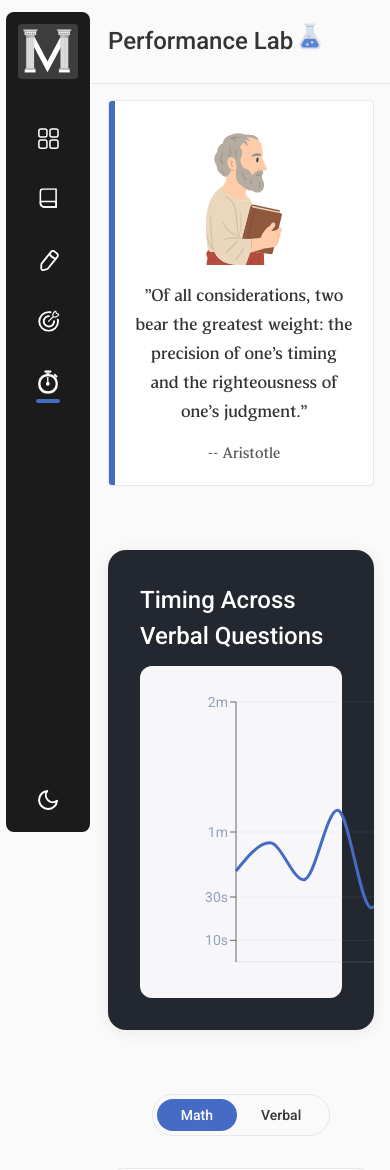
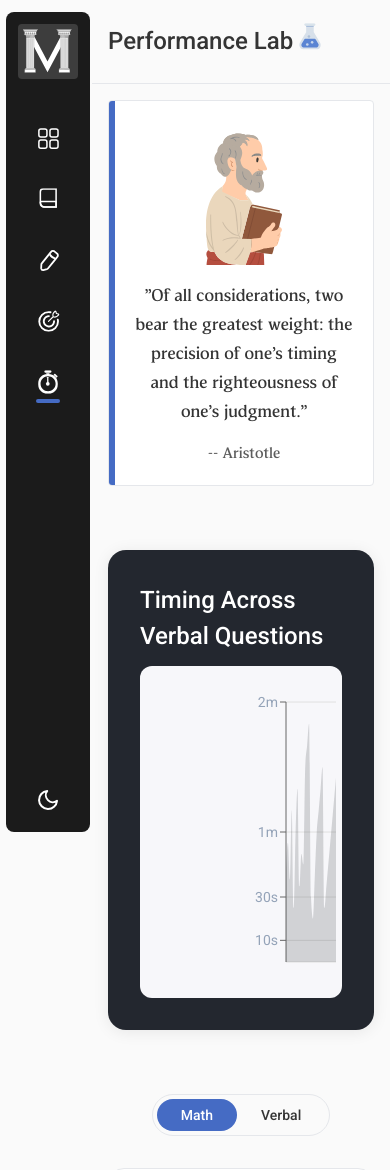
Before and after one commit to Orujhimaru/max_odyssey, a React (Vite) app: page /lab in a window 390 px wide. Shown: the top 1170 px of the page. Built offline with nearby package versions, Linux system fonts and the light colour scheme; sample sign-in values are in the browser's storage; a web font is replaced by a local one.

Commit message:
design: some responsiveness progress

```diff
--- a/src/components/ScoreColumnComponent/ScoreColumnGraph/ScoreColumn.css
+++ b/src/components/ScoreColumnComponent/ScoreColumnGraph/ScoreColumn.css
@@ -20,15 +20,15 @@
   overflow: hidden;
 }
 
-.recharts-cartesian-axis-ticks {
+.score-column-container .recharts-cartesian-axis-ticks {
   margin-top: 5px;
 }
 
-.recharts-cartesian-grid-horizontal line:last-of-type {
+.score-column-container .recharts-cartesian-grid-horizontal line:last-of-type {
   stroke-width: 2px;
 }
 
-.recharts-cartesian-grid-horizontal line {
+.score-column-container .recharts-cartesian-grid-horizontal line {
   stroke: var(--chart-grid);
 }
 
@@ -67,7 +67,7 @@ path[class="recharts-rectangle recharts-tooltip-cursor"] {
   background-color: transparent;
 }
 
-.recharts-layer.recharts-bar {
+.score-column-container .recharts-layer.recharts-bar {
   cursor: pointer;
 }
 
@@ -117,7 +117,7 @@ path[class="recharts-rectangle recharts-tooltip-cursor"] {
   height: 100%;
 }
 
-.recharts-responsive-container {
+.score-column-container.recharts-responsive-container {
   position: relative;
   /* top: 24px; */
   /* margin-top: auto; */
@@ -324,7 +324,7 @@ tspan {
   .chart-container {
     flex-direction: column;
   }
-  .recharts-responsive-container {
+  .score-column-container .recharts-responsive-container {
     position: relative;
     width: 110% !important; /* Extend container width */
     transform: translateX(-50px);
--- a/src/pages/LabPage/LabPage.jsx
+++ b/src/pages/LabPage/LabPage.jsx
@@ -11,6 +11,7 @@ import {
   ResponsiveContainer,
   CartesianGrid,
   Area,
+  AreaChart,
 } from "recharts";
 
 // Import score SVGs
@@ -246,8 +247,7 @@ const TimingLineGraph = () => (
   <div
     style={{
       width: "100%",
-      maxWidth: 1200,
-      margin: "32px auto",
+      margin: "32px 0",
       background: "#23272f",
       borderRadius: 18,
       padding: 32,
@@ -259,8 +259,8 @@ const TimingLineGraph = () => (
       Timing Across Verbal Questions
     </h2>
     <div style={{ background: "#f7f7fa", borderRadius: 12, padding: 16 }}>
-      <ResponsiveContainer width="100%" height={300} minWidth={1000}>
-        <LineChart
+      <ResponsiveContainer width="100%" height={300}>
+        <AreaChart
           data={chartData}
           margin={{ left: 40, right: 20, top: 20, bottom: 20 }}
         >
@@ -281,23 +281,23 @@ const TimingLineGraph = () => (
             dataKey="seconds"
             stroke={false}
             fill="#23272f"
-            fillOpacity={0.7}
+            fillOpacity={0.18}
             baseValue={0}
           />
           <Line
             type="monotone"
             dataKey="seconds"
-            stroke="#456bc4"
-            strokeWidth={3}
+            stroke="#3fa7ff"
+            strokeWidth={2}
             dot={<InvisibleDot />}
             activeDot={{
               r: 8,
               fill: "#fff",
-              stroke: "#456bc4",
+              stroke: "#3fa7ff",
               strokeWidth: 3,
             }}
           />
-        </LineChart>
+        </AreaChart>
       </ResponsiveContainer>
     </div>
   </div>
```
